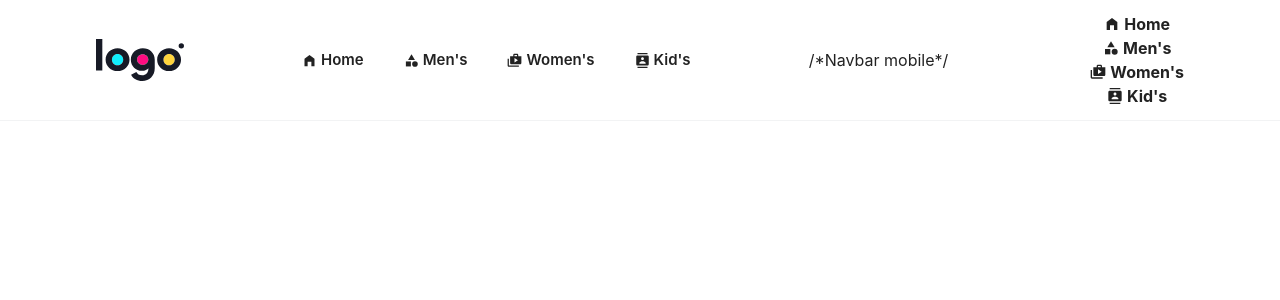
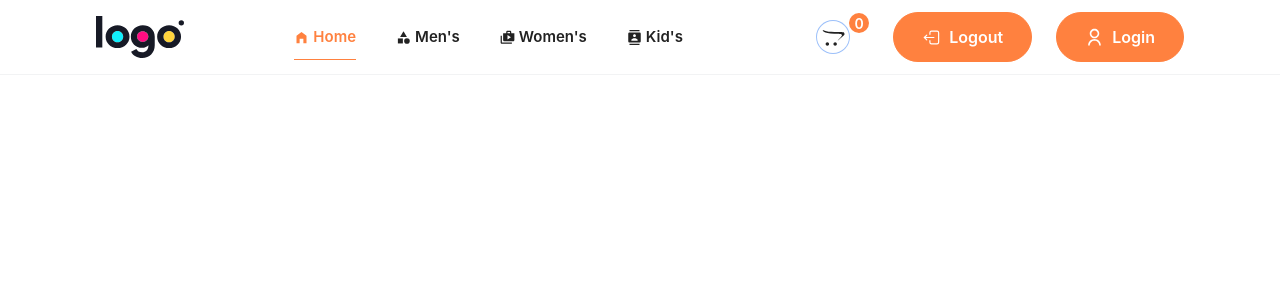
Before and after one commit to Spaicrow/sexto_proyecto, a React (Vite) app in the folder Frontend/: page / in a window 1280 px wide. Shown: the top 300 px of the page. Built offline with nearby package versions, Linux system fonts and the light colour scheme.

Commit message:
3cer_intento_1.3

```diff
--- a/Frontend/src/components/Header.jsx
+++ b/Frontend/src/components/Header.jsx
@@ -1,9 +1,13 @@
-import { Link } from "react-router-dom";
-import logo from "../assets/logo.svg";
+import { Link, NavLink } from "react-router-dom";
 import Navbar from "./Navbar";
 import { useState } from "react";
 import { MdClose, MdMenu } from "react-icons/md";
 import { FaOpencart } from "react-icons/fa";
+//import de imagenes
+import logo from "../assets/logo.svg";
+import logout from "../assets/logout.svg";
+import user from "../assets/user.svg";
+
 const Header = () => {
   const [menuOpened, setMenuOpened] = useState(false);
   const toggleMenu = () => setMenuOpened(!menuOpened);
@@ -18,7 +22,7 @@ const Header = () => {
         <Navbar
           containerStyles={"hidden md:flex gap-x-5 xl:gap-x-10 medium-15 "}
         />
-        /*Navbar mobile*/
+        {/*Navbar mobile*/}
         <Navbar
           containerStyles={`${
             menuOpened
@@ -27,16 +31,43 @@ const Header = () => {
           }`}
         />
         <div className="flexBetween sm:gap-x-6 bold-16">
-          {!menuOpened? (
-            <MdMenu className="md:hidden cursor-pointer hover:text-secondary mr-1 ring-1 ring-slate-900/30 h-8 w-8 rounded-full" onClick={toggleMenu}/>
+          {!menuOpened ? (
+            <MdMenu
+              className="md:hidden cursor-pointer hover:text-secondary mr-1 ring-1 ring-slate-900/30 h-8 w-8 rounded-full"
+              onClick={toggleMenu}
+            />
           ) : (
-          <MdClose className="md:hidden cursor-pointer hover:text-secondary mr-1 ring-1 ring-slate-900/30 h-8 w-8 rounded-full" onClick={toggleMenu}/>)}
+            <MdClose
+              className="md:hidden cursor-pointer hover:text-secondary mr-1 ring-1 ring-slate-900/30 h-8 w-8 rounded-full"
+              onClick={toggleMenu}
+            />
+          )}
           <div className="flexBetween sm:gap-x-6"></div>
-          <Navbar to={"cart-page"} className={"flex"}><FaOpencart /></Navbar>
+          <NavLink to={"cart-page"} className={"flex"}>
+            <FaOpencart className="p-1 h-8 w-8 right-slate-900/30 ring-1 rounded-full" />
+            <span className="relative flexCenter w-5 h-5 rounded-full bg-secondary text-white medium-14 -top-2">
+              0
+            </span>
+          </NavLink>
+          <NavLink
+            to={"logout"}
+            className={"btn_secondary_rounded flexCenter gap-x-2 medium-16"}
+          >
+            {" "}
+            <img src={logout} alt="logutIcon" height={19} width={19} />
+            Logout
+          </NavLink>
+          <NavLink
+            to={"login"}
+            className={"btn_secondary_rounded flexCenter gap-x-2 medium-16"}
+          >
+            <img src={user} alt="userIcon" height={19} width={19} />
+            Login
+          </NavLink>
         </div>
       </div>
     </header>
   );
-}
+};
 
 export default Header;
--- a/Frontend/src/components/Navbar.jsx
+++ b/Frontend/src/components/Navbar.jsx
@@ -4,10 +4,10 @@ import {MdCategory, MdContacts, MdHomeFilled, MdShop2} from "react-icons/md"
 const Navbar = ({containerStyles}) => {
   return (
     <nav className={`${containerStyles}`}>
-      <NavLink to={'/'}><div className="flexCenter gap-x-1 "><MdHomeFilled />Home</div></NavLink>
-      <NavLink to={'/mens'}><div className="flexCenter gap-x-1 "><MdCategory />Men's</div></NavLink>
-      <NavLink to={'/womens'}><div className="flexCenter gap-x-1 "><MdShop2 />Women's</div></NavLink>
-      <NavLink to={'/kids'}><div className="flexCenter gap-x-1 "><MdContacts />Kid's</div></NavLink>
+      <NavLink to={'/'} className={({isActive}) => isActive ? "active_link": ""}><div className="flexCenter gap-x-1 "><MdHomeFilled />Home</div></NavLink>
+      <NavLink to={'/mens'}className={({isActive}) => isActive ? "active_link": ""}><div className="flexCenter gap-x-1 "><MdCategory />Men's</div></NavLink>
+      <NavLink to={'/womens'}className={({isActive}) => isActive ? "active_link": ""}><div className="flexCenter gap-x-1 "><MdShop2 />Women's</div></NavLink>
+      <NavLink to={'/kids'}className={({isActive}) => isActive ? "active_link": ""}><div className="flexCenter gap-x-1 "><MdContacts />Kid's</div></NavLink>
     </nav>
   )
 }
```
